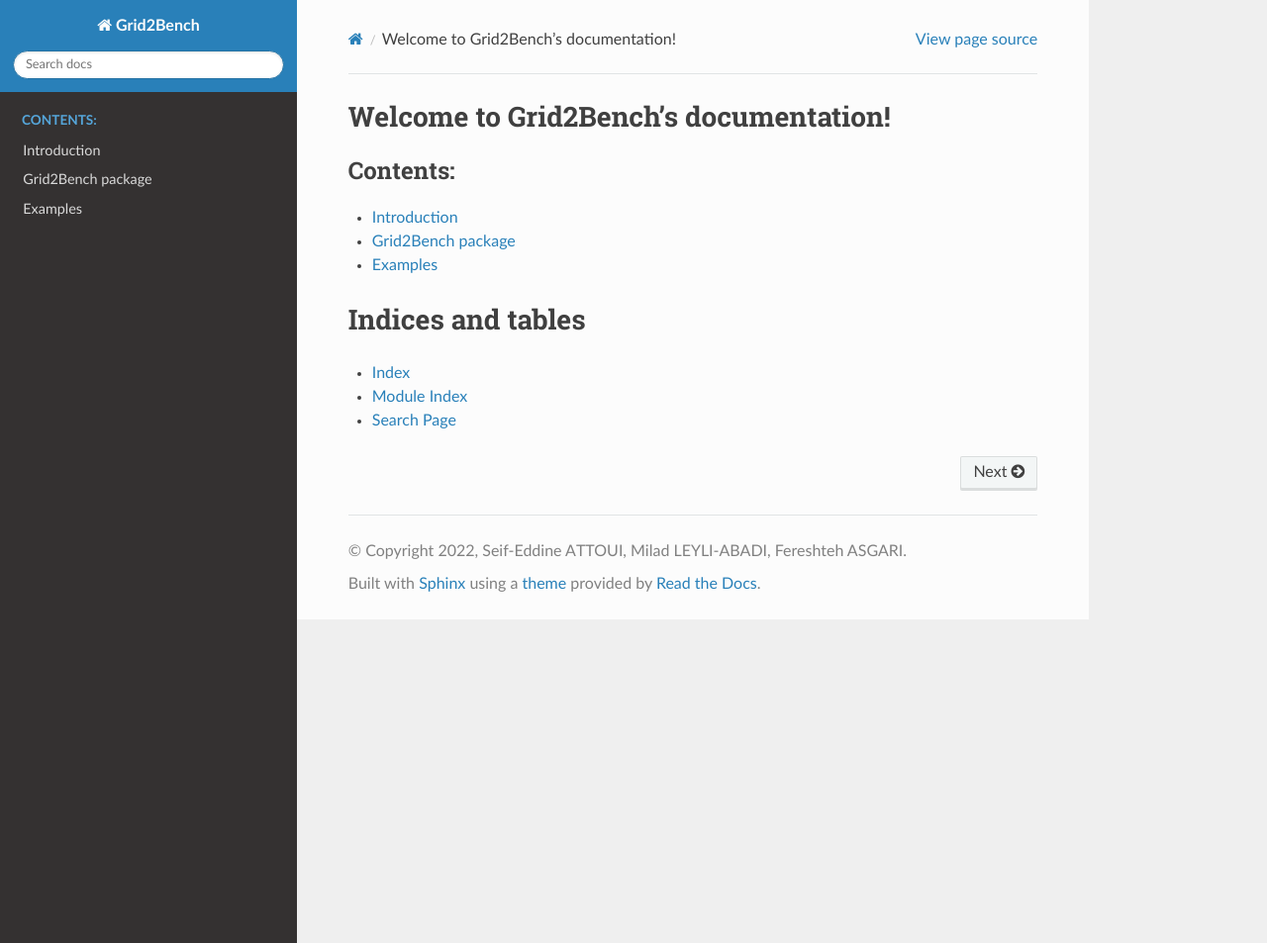
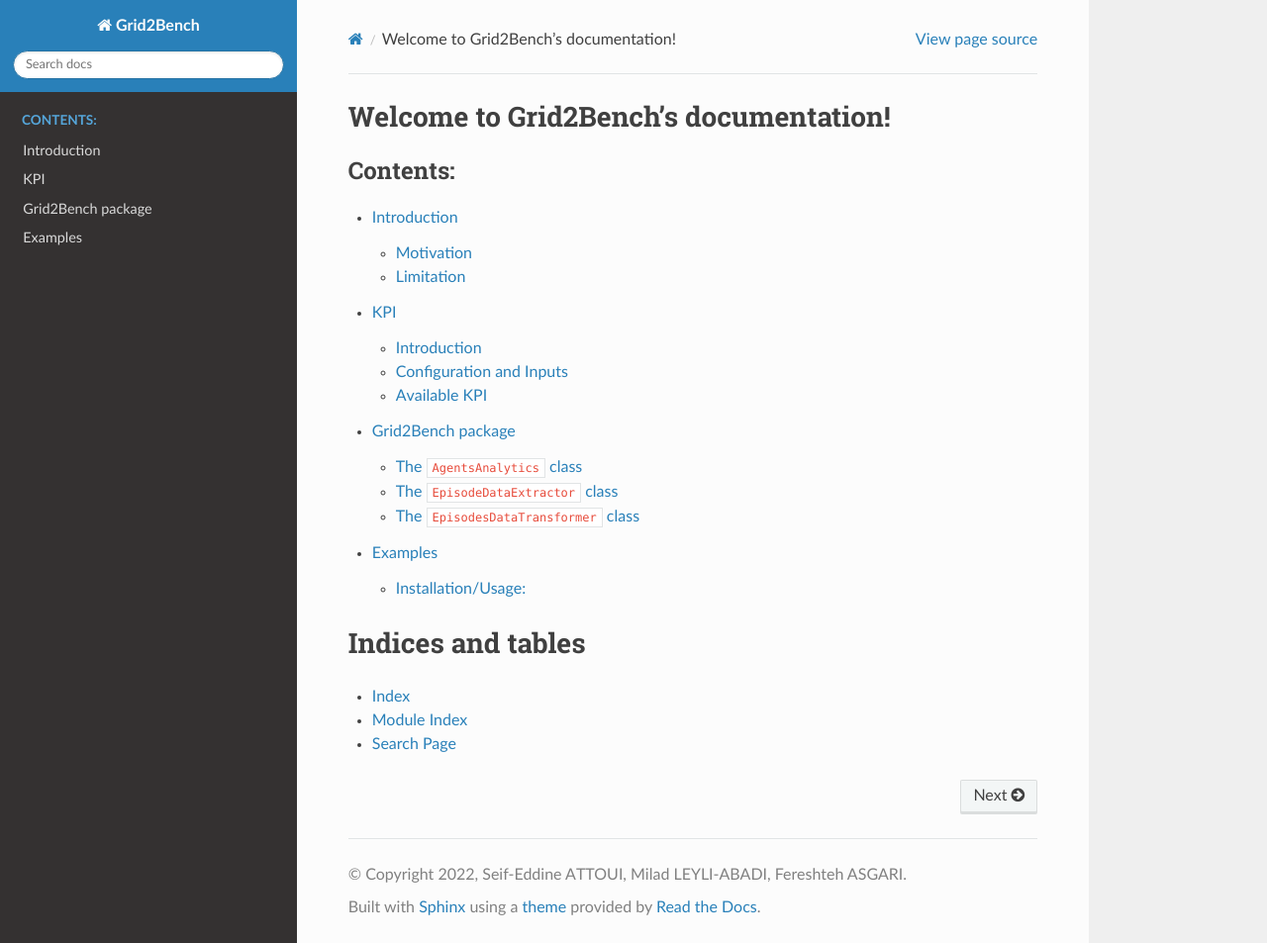
Before and after one commit to seifou23i/Grid2Bench, a Sphinx documentation site: the page built from docs/source/index.rst, in a window 1280 px wide and 953 px high. Shown: the whole window at 99% size. Built offline with Sphinx 7.4.7 and the Read the Docs theme 2.0.0, drawn with Linux system fonts in a browser that asks for light colours.

Commit message:
kpi section template added

```diff
--- a/docs/source/index.rst
+++ b/docs/source/index.rst
@@ -7,10 +7,11 @@
 ======================================
 
 .. toctree::
-   :maxdepth: 1
+   :maxdepth: 2
    :caption: Contents:
 
    intro
+   kpi
    grid2bench
    examples
 
--- /dev/null
+++ b/docs/source/kpi.rst
@@ -0,0 +1,13 @@
+
+***
+KPI
+***
+
+Introduction
+============
+
+Configuration and Inputs
+========================
+
+Available KPI
+=============
```
